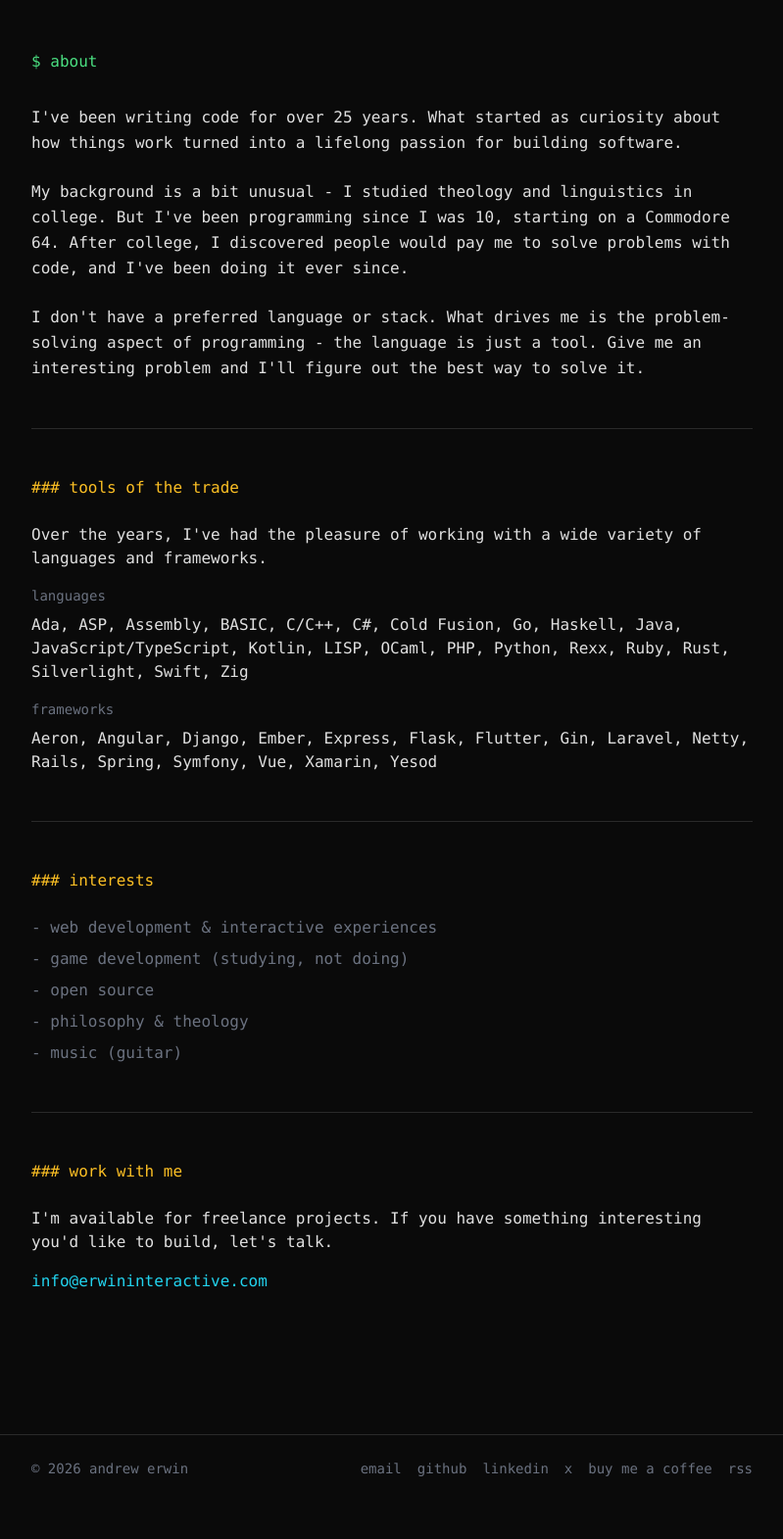
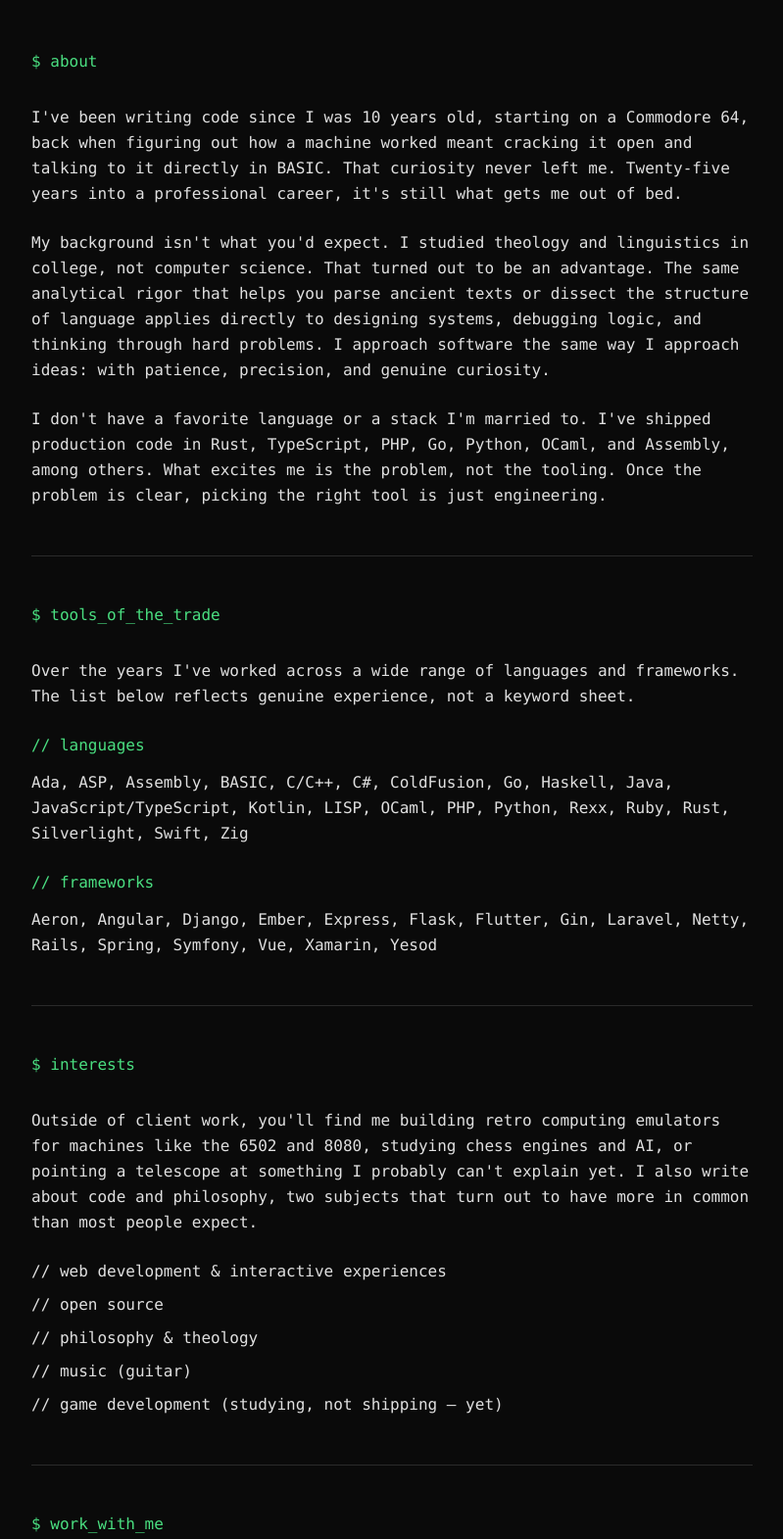
Before and after one commit to andrewthecodertx/andrewthecoder.com, an Astro site: page /about in a window 1280 px wide. Shown: the part 86-1657 px from the top of the page at 98% size, without its empty margins (240-1039 px from the left). Before the commit the page ends 1619 px from the top, so only its background shows below. Built offline with nearby package versions, Linux system fonts and the light colour scheme; Astro itself is replaced by a stand-in of ours.

Commit message:
update about page

```diff
--- a/src/pages/about.astro
+++ b/src/pages/about.astro
@@ -17,70 +17,96 @@ const permalink = `${Astro.site.href}about`;
 
 	  <div class="space-y-6 text-terminal-fg leading-relaxed">
 		<p>
-          I've been writing code for over 25 years. What started as curiosity about how
-          things work turned into a lifelong passion for building software.
+		  I've been writing code since I was 10 years old, starting on a Commodore 64, back
+		  when figuring out how a machine worked meant cracking it open and talking to it
+		  directly in BASIC. That curiosity never left me. Twenty-five years into a
+		  professional career, it's still what gets me out of bed.
 		</p>
 
 		<p>
-          My background is a bit unusual - I studied theology and linguistics in college.
-          But I've been programming since I was 10, starting on a Commodore 64. After
-          college, I discovered people would pay me to solve problems with code, and
-          I've been doing it ever since.
+		  My background isn't what you'd expect. I studied theology and linguistics in college,
+		  not computer science. That turned out to be an advantage. The same analytical rigor
+		  that helps you parse ancient texts or dissect the structure of language applies
+		  directly to designing systems, debugging logic, and thinking through hard problems.
+		  I approach software the same way I approach ideas: with patience, precision, and
+		  genuine curiosity.
 		</p>
 
 		<p>
-          I don't have a preferred language or stack. What drives me is the problem-solving
-          aspect of programming - the language is just a tool. Give me an interesting
-          problem and I'll figure out the best way to solve it.
+		  I don't have a favorite language or a stack I'm married to. I've shipped production
+		  code in Rust, TypeScript, PHP, Go, Python, OCaml, and Assembly, among others. What
+		  excites me is the problem, not the tooling. Once the problem is clear, picking the
+		  right tool is just engineering.
 		</p>
 	</div>
   </section>
 
 	<section class="py-12 border-b border-terminal-border">
-      <h3 class="text-terminal-amber mb-6">### tools of the trade</h3>
-      <p class="text-terminal-fg mb-4">
-        Over the years, I've had the pleasure of working with a wide variety of languages and frameworks.
+	  <h2 class="text-terminal-green mb-8">$ tools_of_the_trade</h2>
+
+	  <div class="space-y-6 text-terminal-fg leading-relaxed">
+		<p>
+		  Over the years I've worked across a wide range of languages and frameworks.
+		  The list below reflects genuine experience, not a keyword sheet.
 		</p>
-      <div class="space-y-4">
+
 		<div>
-          <h3 class="text-terminal-dim text-sm mb-2">languages</h3>
-          <p class="text-terminal-fg">
-                        Ada, ASP, Assembly, BASIC, C/C++, C#, Cold Fusion, Go, Haskell, Java,
+		  <h3 class="text-terminal-green mb-3">// languages</h3>
+		  <p class="text-terminal-muted">
+			Ada, ASP, Assembly, BASIC, C/C++, C#, ColdFusion, Go, Haskell, Java,
 			JavaScript/TypeScript, Kotlin, LISP, OCaml, PHP, Python,
 			Rexx, Ruby, Rust, Silverlight, Swift, Zig
 		  </p>
 		</div>
+
 		<div>
-          <h3 class="text-terminal-dim text-sm mb-2">frameworks</h3>
-          <p class="text-terminal-fg">
-            Aeron, Angular, Django, Ember, Express, Flask, Flutter, Gin, Laravel, Netty, Rails, Spring, Symfony, Vue, Xamarin, Yesod
+		  <h3 class="text-terminal-green mb-3">// frameworks</h3>
+		  <p class="text-terminal-muted">
+			Aeron, Angular, Django, Ember, Express, Flask, Flutter, Gin, Laravel,
+			Netty, Rails, Spring, Symfony, Vue, Xamarin, Yesod
 		  </p>
 		</div>
 	  </div>
 	</section>
 
 	<section class="py-12 border-b border-terminal-border">
-      <h3 class="text-terminal-amber mb-6">### interests</h3>
-      <ul class="space-y-2 text-terminal-dim">
-        <li>- web development & interactive experiences</li>
-        <li>- game development (studying, not doing)</li>
-        <li>- open source</li>
-        <li>- philosophy & theology</li>
-        <li>- music (guitar)</li>
+	  <h2 class="text-terminal-green mb-8">$ interests</h2>
+
+	  <div class="space-y-6 text-terminal-fg leading-relaxed">
+		<p>
+		  Outside of client work, you'll find me building retro computing emulators for
+		  machines like the 6502 and 8080, studying chess engines and AI, or pointing a
+		  telescope at something I probably can't explain yet. I also write about code and
+		  philosophy, two subjects that turn out to have more in common than most people
+		  expect.
+		</p>
+
+		<ul class="space-y-2 text-terminal-muted">
+		  <li>// web development &amp; interactive experiences</li>
+		  <li>// open source</li>
+		  <li>// philosophy &amp; theology</li>
+		  <li>// music (guitar)</li>
+		  <li>// game development (studying, not shipping — yet)</li>
 		</ul>
+	  </div>
 	</section>
 
-    <section class="py-12">
-      <h3 class="text-terminal-amber mb-6">### work with me</h3>
-      <p class="text-terminal-fg mb-4">
-        I'm available for freelance projects. If you have something interesting
-        you'd like to build, let's talk.
+	<section class="py-12 border-terminal-border">
+	  <h2 class="text-terminal-green mb-8">$ work_with_me</h2>
+
+	  <div class="space-y-6 text-terminal-fg leading-relaxed">
+		<p>
+		  I'm available for freelance and contract work. If you have something genuinely
+		  interesting to build, something with real complexity or ambition behind it,
+		  I'd love to hear about it.
 		</p>
+
 		<p>
-        <a href={`mailto:${CONTACT_EMAIL}`} class="text-terminal-cyan hover:text-terminal-green no-underline">
-          {CONTACT_EMAIL}
+		  <a href="mailto:info@erwininteractive.com" class="text-terminal-green hover:underline">
+			info@erwininteractive.com
 		  </a>
 		</p>
+	  </div>
 	</section>
 
     </div>
```
Lines whose indentation alone changed are shown as unchanged.
